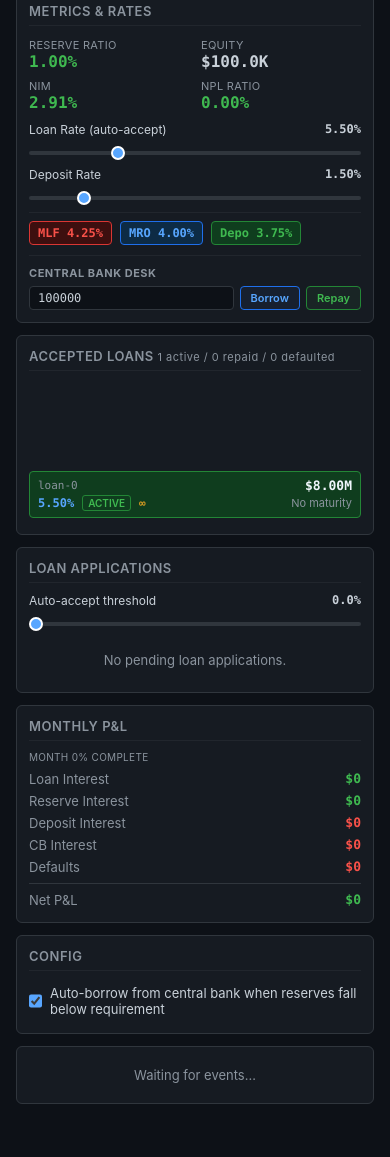
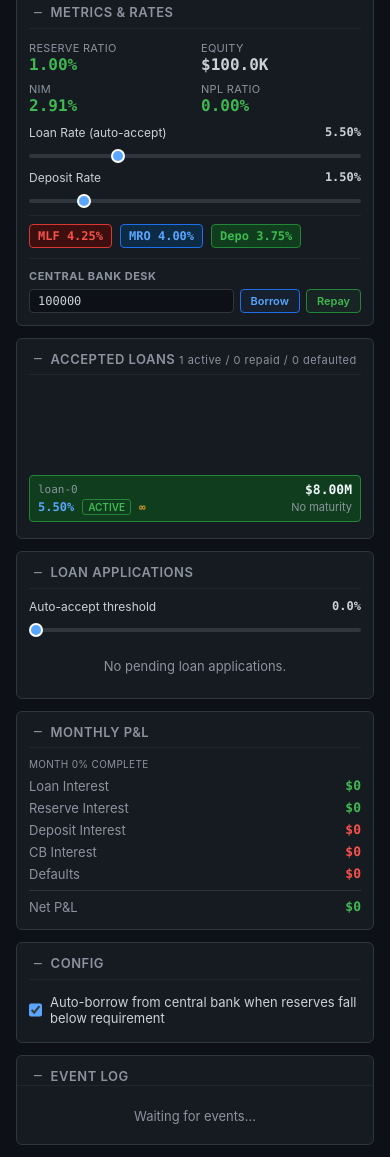
Before and after one commit to treadmill1416/banking-sim, a plain HTML site: page index.html in a window 390 px wide. Shown: the part 760-1917 px from the top of the page. Before the commit the page ends 1888 px from the top, so only its background shows below. Drawn offline with Linux system fonts and the light colour scheme.

Commit message:
add minimizing feature in ui

```diff
--- a/css/style.css
+++ b/css/style.css
@@ -54,10 +54,17 @@ input[type=range]::-moz-range-thumb{width:14px;height:14px;border-radius:50%;bac
 .cb-btn.borrow:hover{background:#1f6feb30}
 .cb-btn.repay{background:#3fb95010;color:#3fb950;border-color:#238636}
 .cb-btn.repay:hover{background:#3fb95030}
-.event-log{background:#161b22;border:1px solid #30363d;border-radius:6px;padding:8px 12px;margin-bottom:12px;max-height:240px;overflow-y:auto}
-.event-log::-webkit-scrollbar{width:6px}
-.event-log::-webkit-scrollbar-track{background:#0d1117}
-.event-log::-webkit-scrollbar-thumb{background:#30363d;border-radius:3px}
+.card.collapsed > *:not(h2){display:none!important}
+.card.collapsed > h2 .collapse-btn{color:#8b949e;transform:rotate(-90deg)}
+.collapse-btn{background:none;border:none;color:#8b949e;cursor:pointer;font-size:16px;line-height:1;padding:0 4px;margin-right:4px;font-family:monospace;transition:transform .15s,color .15s;vertical-align:middle}
+.collapse-btn:hover{color:#f0f6fc}
+.event-log{padding:0;max-height:none;overflow-y:visible}
+.event-log h2{padding:12px 12px 0}
+.event-log .event-log-content{max-height:200px;overflow-y:auto;padding:0 12px 8px}
+.event-log .event-log-content::-webkit-scrollbar{width:6px}
+.event-log .event-log-content::-webkit-scrollbar-track{background:#0d1117}
+.event-log .event-log-content::-webkit-scrollbar-thumb{background:#30363d;border-radius:3px}
+.event-log.collapsed .event-log-content{display:none!important}
 .event-entry{padding:4px 0;font-size:13px;display:flex;align-items:flex-start;gap:6px;border-bottom:1px solid #21262d;line-height:1.5}
 .event-entry:last-child{border-bottom:none}
 .event-tick{font-size:10px;color:#8b949e;font-weight:600;white-space:nowrap;min-width:48px;font-family:'SF Mono','Cascadia Code','Consolas',monospace}
--- a/index.html
+++ b/index.html
@@ -33,7 +33,7 @@
 </div>
 
 <div class="grid-main">
-  <div class="card">
+      <div class="card">
     <h2>Balance Sheet</h2>
     <div class="balance-sheet">
       <div class="bs-section bs-assets">
@@ -128,8 +128,11 @@
   </label>
 </div>
 
-<div class="event-log" id="eventLog">
-  <div class="events-empty">Waiting for events…</div>
+<div class="card event-log" id="eventLog">
+  <h2>Event Log</h2>
+  <div class="event-log-content">
+    <div class="events-empty">Waiting for events…</div>
+  </div>
 </div>
 </div>
 
--- a/js/main.js
+++ b/js/main.js
@@ -208,6 +208,19 @@ function bindEvents() {
   });
 }
 
+function initCollapsible() {
+  document.querySelectorAll('.card h2').forEach(h2 => {
+    const btn = document.createElement('button');
+    btn.className = 'collapse-btn';
+    btn.textContent = '−';
+    btn.addEventListener('click', () => {
+      h2.parentElement.classList.toggle('collapsed');
+      btn.textContent = h2.parentElement.classList.contains('collapsed') ? '+' : '−';
+    });
+    h2.prepend(btn);
+  });
+}
+
 function init() {
   if (!load()) {
     setState(createInitialState());
@@ -234,6 +247,7 @@ function init() {
   if (s.paused) document.getElementById('pauseBtn').textContent = '▶';
   document.getElementById('autoAcceptSlider').value = s.autoAcceptThreshold;
   document.getElementById('autoCbCheckbox').checked = s.autoCbBorrowing;
+  initCollapsible();
   bindEvents();
   initAdmin();
   updateAll();
--- a/js/ui.js
+++ b/js/ui.js
@@ -1,6 +1,6 @@
 import { getState } from './state.js';
 import { reserveRatio, equity, totalAssets, computeNim, trailingNpl, computeDefaultRate } from './mechanics.js';
-import { fmtDollar, fmtPct, escapeHtml, gameDateStr, quarterStr } from './utils.js';
+import { fmtDollar, fmtPct, escapeHtml, gameDateStr, quarterStr, fmtTicks } from './utils.js';
 import { TICKS_PER_MONTH, TICKS_PER_YEAR, HISTORY_MAX, LOAN_DEFAULT_DURATION } from './constants.js';
 
 export function updateUI() {
@@ -59,7 +59,8 @@ export function updateUI() {
 
 export function updateEventLog() {
   const s = getState();
-  const container = document.getElementById('eventLog');
+  const container = document.querySelector('#eventLog .event-log-content');
+  if (!container) return;
   if (s.eventLog.length === 0) {
     container.innerHTML = '<div class="events-empty">Waiting for events…</div>';
     return;
@@ -184,10 +185,10 @@ export function updateAcceptedLoans() {
     html += '<span class="al-status ' + statusCls + '">' + statusLabel + '</span>';
     if (lr.status === 'active') {
       if (lr.durationTicks != null) {
-        const months = Math.round(lr.durationTicks / TICKS_PER_MONTH);
+        const totalMonths = Math.round(lr.durationTicks / TICKS_PER_MONTH);
         const remain = Math.max(0, lr.durationTicks - (s.tick - lr.createdAt));
-        html += '<span class="al-dur">' + months + 'mo</span>';
-        html += '<span class="al-remain">' + remain.toLocaleString() + ' ticks</span>';
+        html += '<span class="al-dur">' + totalMonths + 'mo</span>';
+        html += '<span class="al-remain">' + fmtTicks(remain) + '</span>';
       } else {
         html += '<span class="al-dur">∞</span>';
         html += '<span class="al-remain">No maturity</span>';
--- a/js/utils.js
+++ b/js/utils.js
@@ -1,4 +1,4 @@
-import { TICKS_PER_QUARTER, TICKS_PER_YEAR } from './constants.js';
+import { TICKS_PER_QUARTER, TICKS_PER_YEAR, TICKS_PER_MONTH } from './constants.js';
 
 export function fmtDollar(n) {
   if (n === undefined || n === null || isNaN(n)) return '—';
@@ -16,6 +16,19 @@ export function fmtDollar(n) {
 export function fmtPct(n) {
   if (n === undefined || n === null || isNaN(n)) return '—';
   return n.toFixed(2) + '%';
+}
+
+export function fmtTicks(ticks) {
+  if (ticks == null || ticks < 0) return '—';
+  const y = Math.floor(ticks / TICKS_PER_YEAR);
+  const rem = ticks % TICKS_PER_YEAR;
+  const mo = Math.floor(rem / TICKS_PER_MONTH);
+  const d = Math.floor((rem % TICKS_PER_MONTH) / 24);
+  const parts = [];
+  if (y > 0) parts.push(y + 'y');
+  if (mo > 0) parts.push(mo + 'mo');
+  if (d > 0 || parts.length === 0) parts.push(d + 'd');
+  return parts.join(' ');
 }
 
 export function escapeHtml(s) {
```
